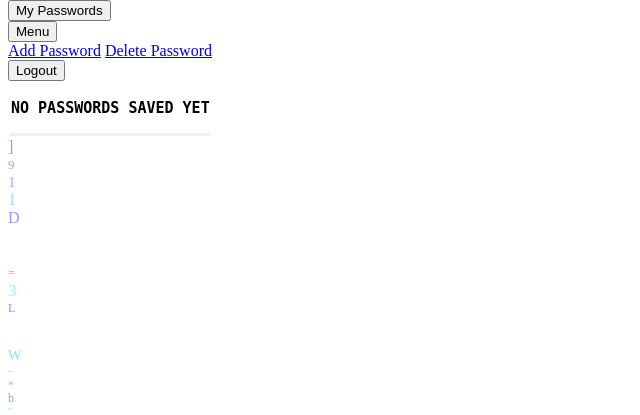
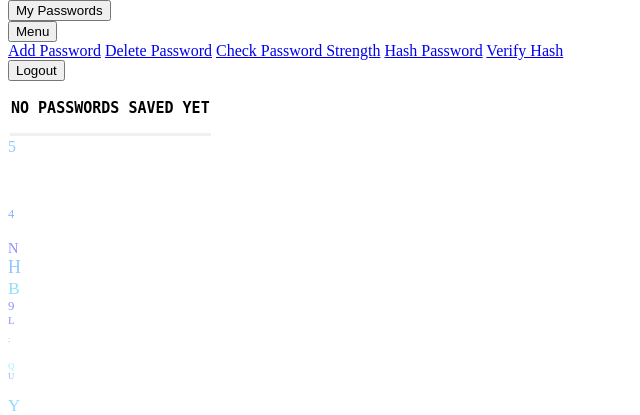
Before and after one commit to codeyy/Password-Manager-PRO, a Flask app: template templates/dashboard.html in a window 1280 px wide. Shown: the part 26-441 px from the top of the page, without its empty margins (0-640 px from the left). Run offline with Flask 3, Linux system fonts and the light colour scheme; the template is opened without the code that fills it, so the values that code supplies are empty.

Commit message:
Update dashboard.html

```diff
--- a/templates/dashboard.html
+++ b/templates/dashboard.html
@@ -9,9 +9,12 @@
             <a href="/passwords" method="GET"><button class="top-buttons" id="dash-passwords">My Passwords</button></a>
             <div class="dropdown">
                 <button class="top-buttons" id="dash-menu">Menu</button>
-                <div class="dropdown-content">
+                <div class="dropdown-content" id="dropdown">
                     <a href="/add-password">Add Password</a>
                     <a href="/del-password">Delete Password</a>
+                    <a href="/passwords_strength">Check Password Strength</a>
+                    <a href="/hash_password">Hash Password</a>
+                    <a href="/verifyHash">Verify Hash</a>
                 </div>
             </div>
             <a href="/logout" method="GET"><button class="top-buttons" id="home">Logout</button></a>
@@ -58,5 +61,23 @@
     {% endif %}
 
 </div>
+<script>
+    let hoverTimeout;
+    const element = document.querySelector('.dropdown-content');
+    const delay = Math.random() * 300 + 200; // Delay between 200ms - 500ms
+
+    // Mouse Enter: Cancel any pending hide actions
+    element.addEventListener('mouseenter', () => {
+        clearTimeout(hoverTimeout);
+        console.log('Mouse in - show content');
+    });
+
+    // Mouse Leave: Start timer to hide content
+    element.addEventListener('mouseleave', () => {
+        hoverTimeout = setTimeout(() => {
+            console.log('Mouse out - hide content');
+        }, delay);
+    });
+</script>
 
 {% endblock %}
```
